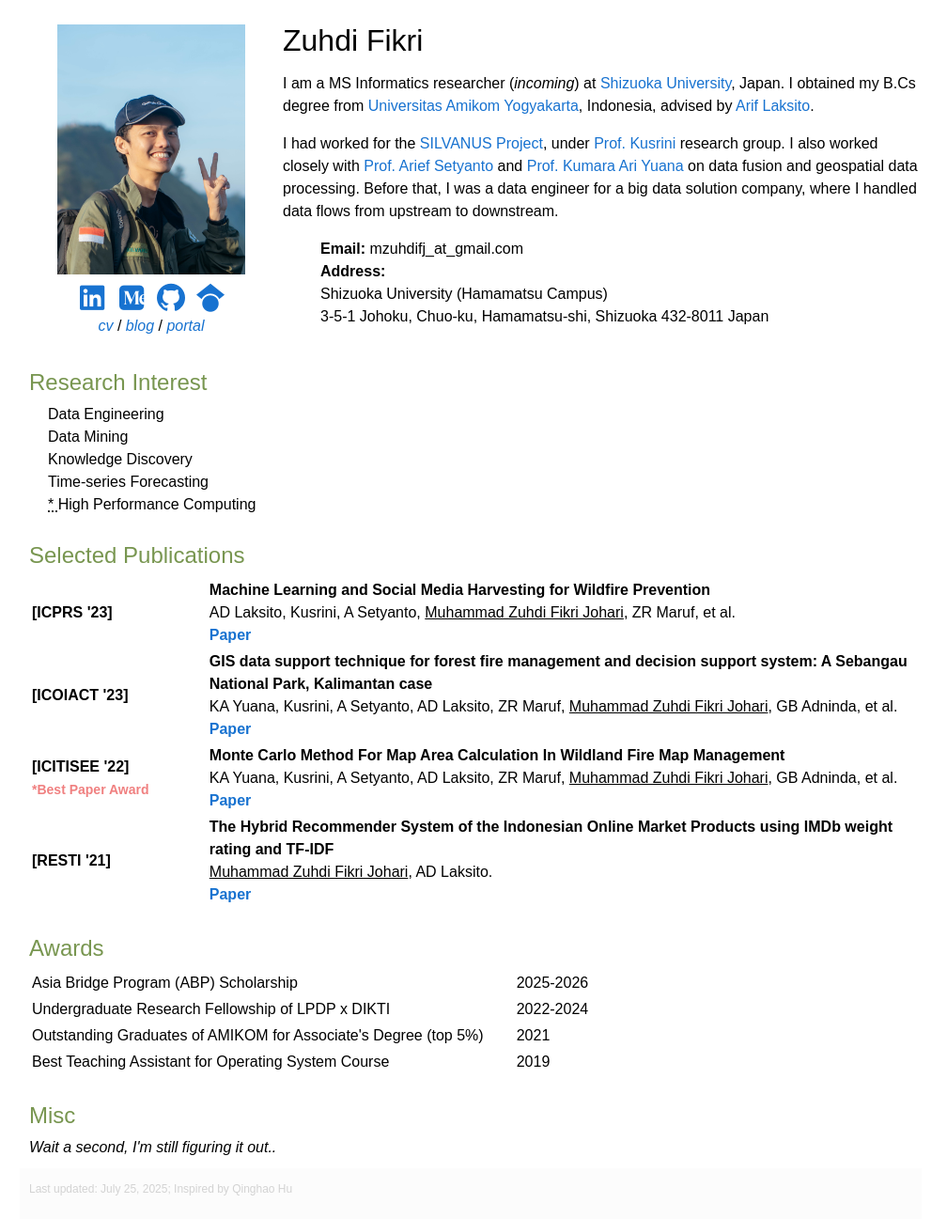
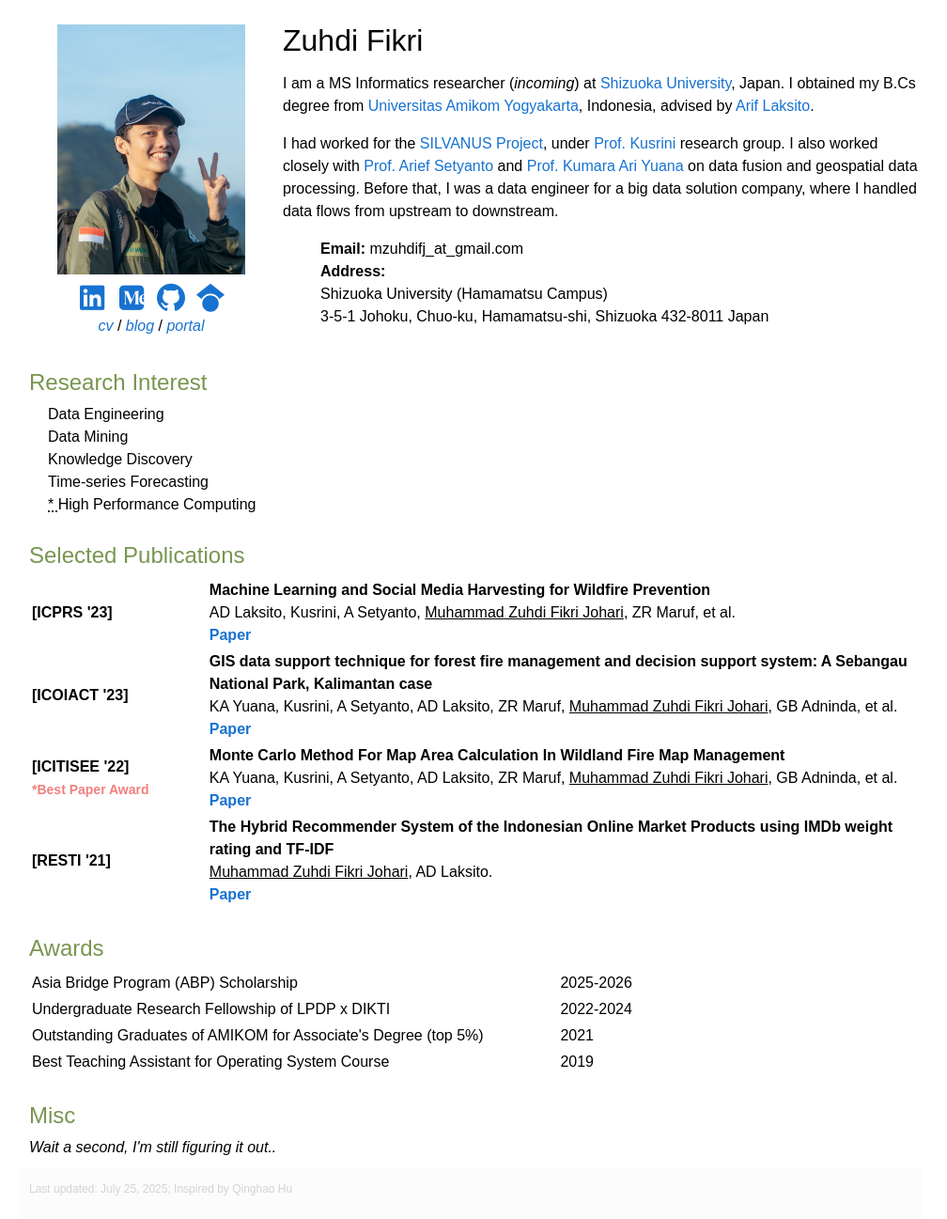
Before and after one commit to ikkifik/personal_page, a Jekyll site: the page built from index.md, in a window 1280 px wide. Shown: the whole page at 94% size, without its empty margins (139-1147 px from the left). Built offline with Jekyll 4.4.1, drawn with Linux system fonts in a browser that asks for light colours; nearby versions of some CDN libraries.

Commit message:
modify: mobile margin

```diff
--- a/_includes/home_awards.html
+++ b/_includes/home_awards.html
@@ -4,8 +4,8 @@
     <h2>Awards</h2>
     <table>
         <colgroup>
-            <col span="1" style="width: 55%;">
-            <col span="1" style="width: 45%;">
+            <col span="1" style="width: 60%;">
+            <col span="1" style="width: 40%;">
         </colgroup>
         <tbody>
             {% for item in site.data.awards.awards %}
--- a/_includes/home_misc.html
+++ b/_includes/home_misc.html
@@ -3,6 +3,7 @@
 <section class="misc">
     <h2>Misc</h2>
     <span><i>Wait a second, I'm still figuring it out..</i></span>
+    <!-- To know what kind of person I am (my personality), kindly check my YT Music playlist :) -->
 </section>
 
 <!-- miscellaneous:end -->
--- a/assets/css/style.css
+++ b/assets/css/style.css
@@ -126,7 +126,7 @@ footer {
 
 @media (max-width: 800px) {
     body {
-        width: 100%;
+        width: 95%;
     }
 
     header {
```
